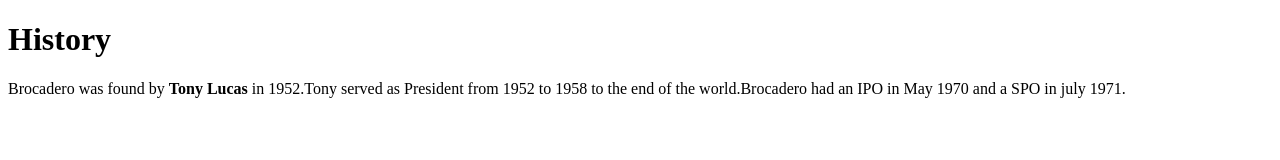
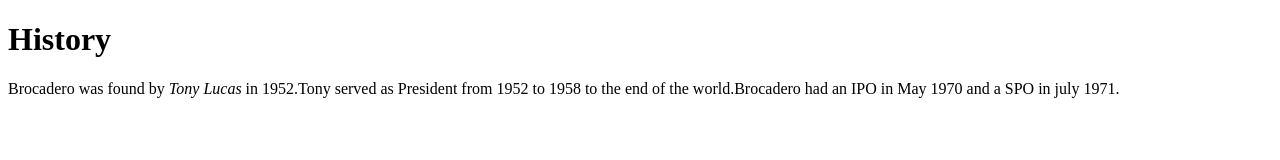
Before and after one commit to bhupicool/web-page-repo, a plain HTML site: page history.html in a window 1280 px wide. Drawn offline with Linux system fonts and the light colour scheme.

```diff
--- a/history.html
+++ b/history.html
@@ -5,7 +5,7 @@
 </head>
 <body bgcolor="ffffff">
 	<h1>History</h1>
-	<P>Brocadero was found by <B> Tony Lucas</B> in 1952.Tony served as President from 1952 to 1958 to the end of the world.Brocadero had an IPO in May 1970 and a SPO in july 1971.</P>
+	<P>Brocadero was found by <I> Tony Lucas</I> in 1952.Tony served as President from 1952 to 1958 to the end of the world.Brocadero had an IPO in May 1970 and a SPO in july 1971.</P>
 
 </body>
 </html>
```
